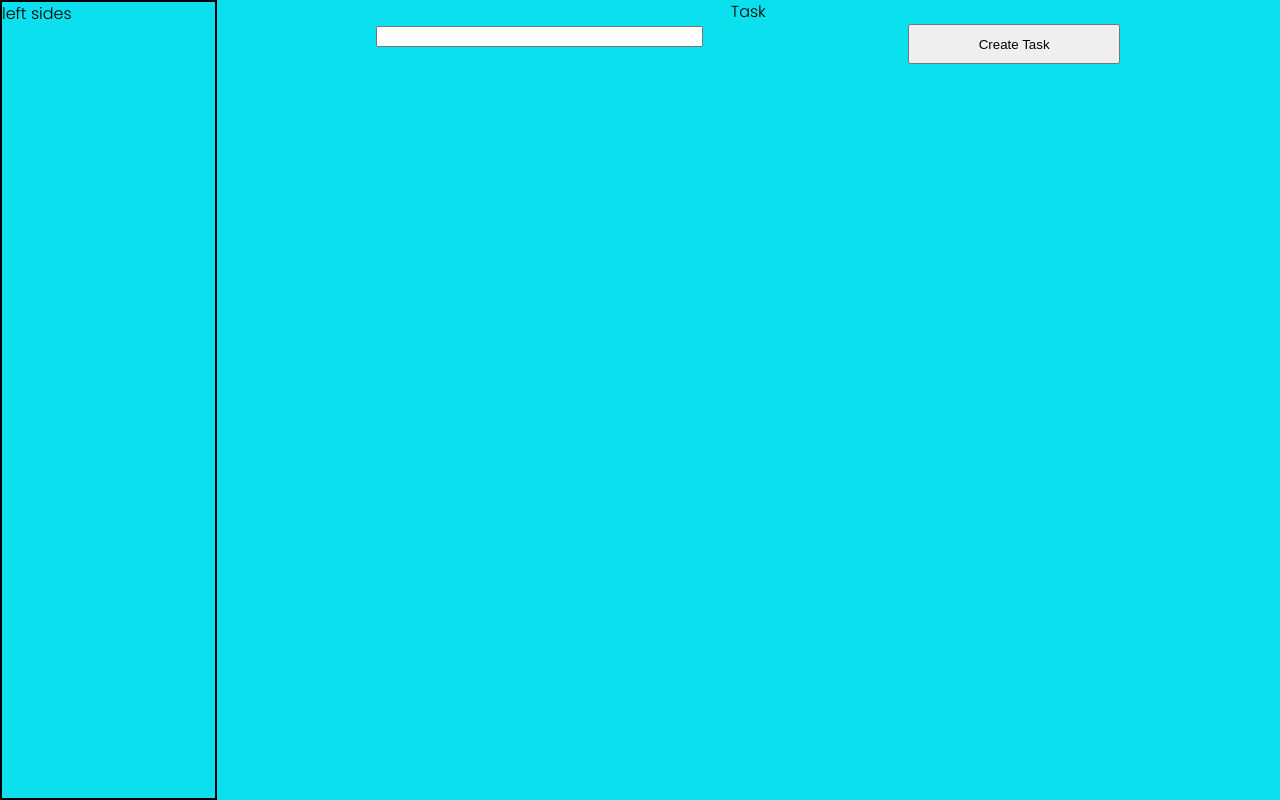
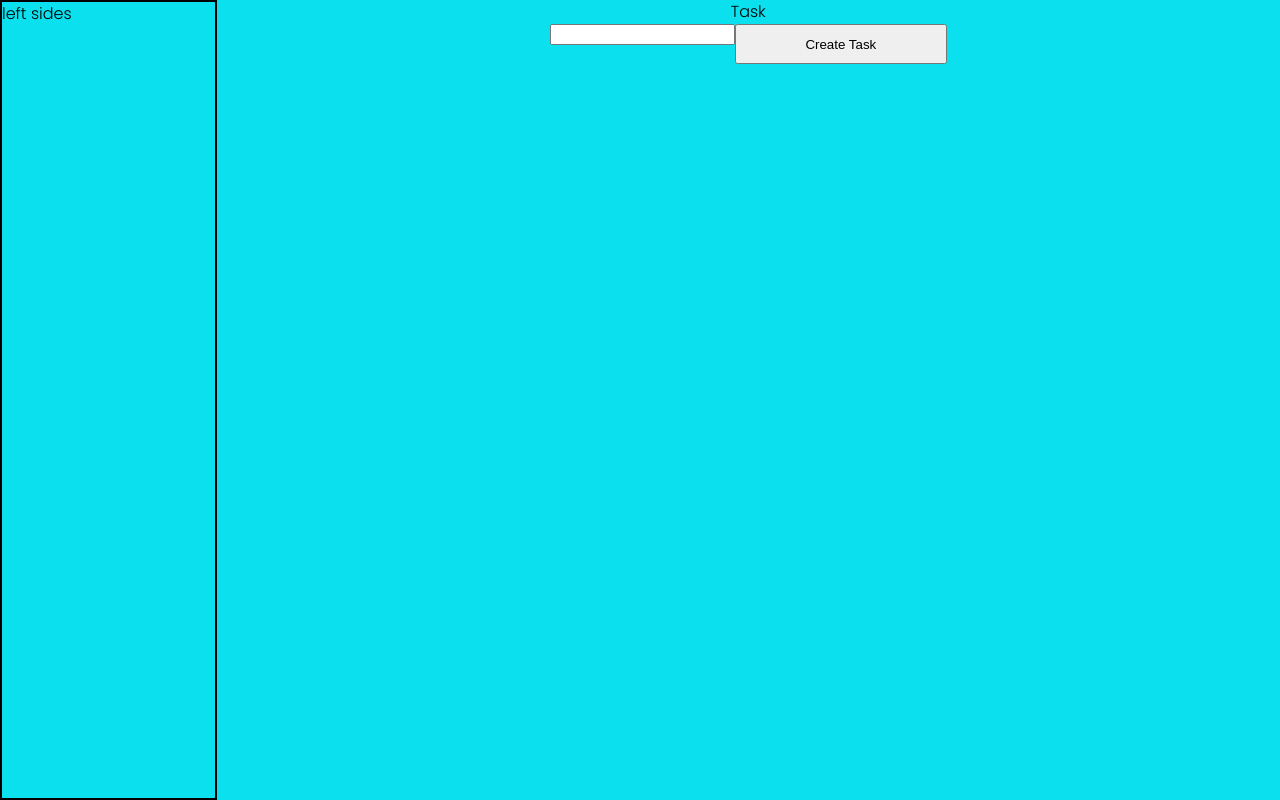
Before and after one commit to wuharry/vue_test_todo, a Vue app: page / in a window 1280 px wide. Both pictures are taken after a click on the button "Login". Built offline with nearby package versions, Linux system fonts and the light colour scheme.

Commit message:
輸入css調整

```diff
--- a/src/components/TaskList.vue
+++ b/src/components/TaskList.vue
@@ -42,7 +42,7 @@ const UserInputting = (check: boolean) => {
 <template>
   <div class="createTask">
     <div class="userInput">
-      <input type="text" v-model="task.name" @focus="UserInputting(true)"  />
+      <input type="text" v-model="task.name" @focus="UserInputting(true)" />
       <div class="optionalInput" ref="deadlineOptionRef">
         <input type="checkbox" v-model="needDeadlin">
         <input type="date" v-model="task.deadline" :disabled="!needDeadlin" />
@@ -56,34 +56,37 @@ const UserInputting = (check: boolean) => {
         </select>
       </div>
     </div>
-
     <button @click="sendTaskData">Create Task</button>
-
   </div>
+  <div>
     <ul>
-    <!-- {{task}} -->
       <li v-for="task in taskArray" :key="task.id">
         <TaskItem :task="task" />
-      <!-- <TaskItem  /> -->
       </li>
-
     </ul>
+  </div>
 </template>
 
-<style scoped>
+<style scoped lang="scss">
 .createTask {
   display: flex;
   width: 100%;
-  justify-content: center;
+  justify-content:center;
   height: 2.5em;
 }
 
 .userInput {
-  width: 50%;
+  /* width: 30%; */
+  display: flex;
+  flex-direction: column;
+  /* justify-content: center; */
+  align-items: start;
+
 }
 
 .optionalInput {
   display: flex;
+  /* width: 100%; */
   visibility: hidden;
   opacity: 0;
   transition: visibility 0s linear 0.33s, opacity 0.33s linear;
@@ -96,7 +99,7 @@ const UserInputting = (check: boolean) => {
 }
 
 input {
-  width: 60%;
+  /* width: 60%; */
 }
 
 button {
```
Lines whose indentation alone changed are shown as unchanged.
